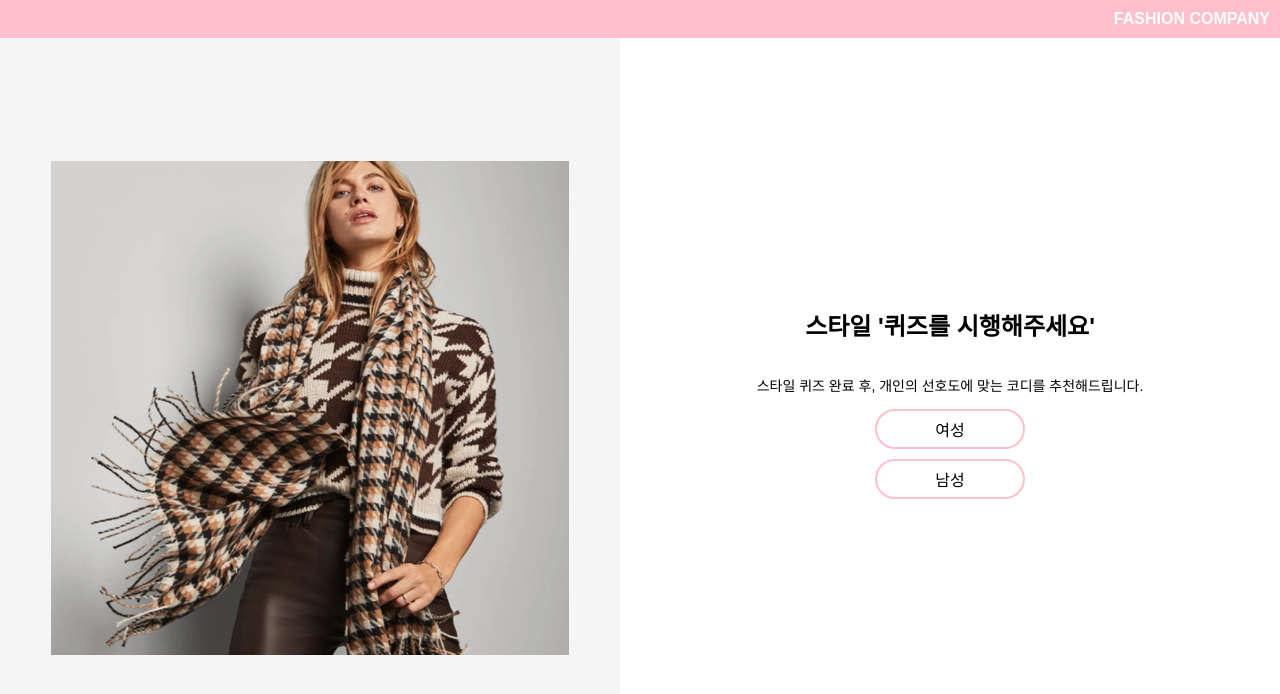
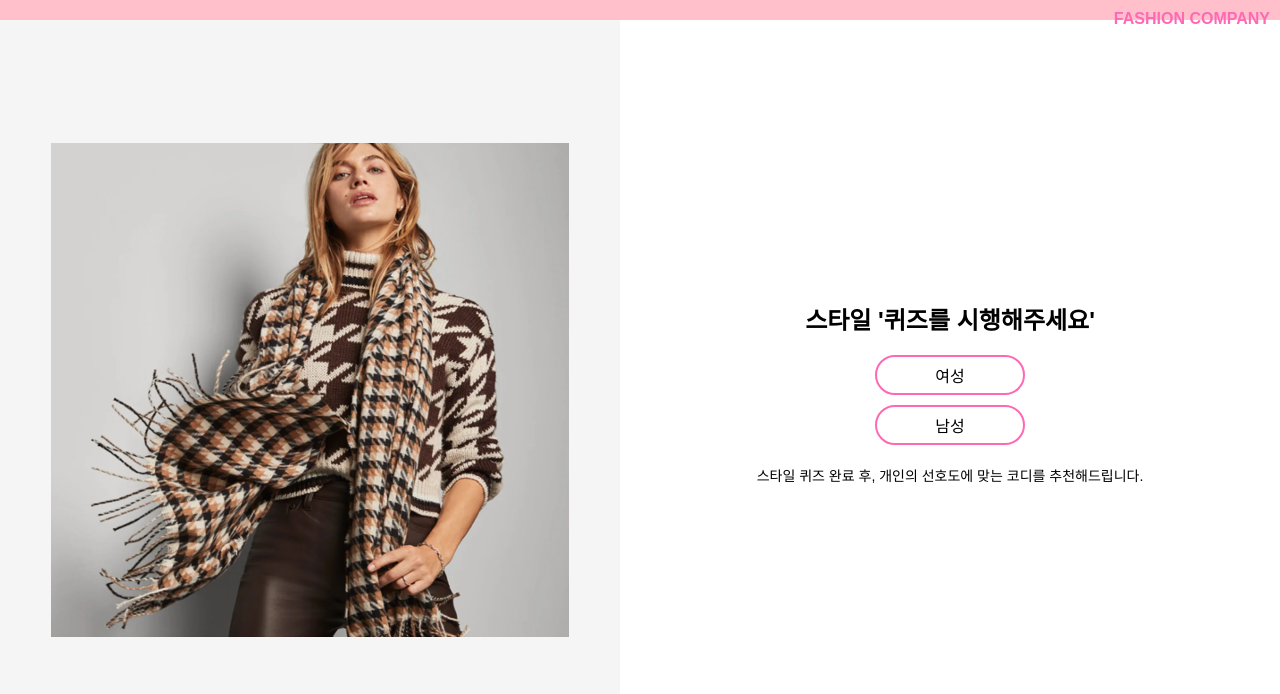
Before and after one commit to hyojaedoh/style-quiz, a plain HTML site: page index.html in a window 1280 px wide. Drawn offline with Linux system fonts and the light colour scheme.

Commit message:
Update index.html

```diff
--- a/index.html
+++ b/index.html
@@ -3,6 +3,38 @@
 <head>
     <title>Fashion Quiz</title>
     <link rel="stylesheet" type="text/css" href="style.css">
+    <style>
+        .logo {
+            position: absolute;
+            top: 10px;
+            right: 10px;
+            color: #FF69B4;
+        }
+
+        .content {
+            display: flex;
+        }
+
+        .left-section {
+            flex: 1;
+        }
+
+        .right-section {
+            flex: 1;
+        }
+
+        .quiz-button {
+            border: 2px solid #FF69B4;
+        }
+
+        .quiz-button:hover {
+            background-color: #FF69B4;
+        }
+
+        .quiz-description {
+            margin-top: 10px;
+        }
+    </style>
 </head>
 <body>
     <header>
@@ -14,11 +46,9 @@
         </div>
         <div class="right-section">
             <h2 class="quiz-title">스타일 '퀴즈를 시행해주세요'</h2>
-            <div class="button-wrapper">
-                <p class="quiz-description">스타일 퀴즈 완료 후, 개인의 선호도에 맞는 코디를 추천해드립니다.</p>
-                <button class="quiz-button" onclick="handleQuiz('female')">여성</button>
-                <button class="quiz-button" onclick="handleQuiz('male')">남성</button>
-            </div>
+            <button class="quiz-button" onclick="handleQuiz('female')">여성</button>
+            <button class="quiz-button" onclick="handleQuiz('male')">남성</button>
+            <p class="quiz-description">스타일 퀴즈 완료 후, 개인의 선호도에 맞는 코디를 추천해드립니다.</p>
         </div>
     </div>
 
```
